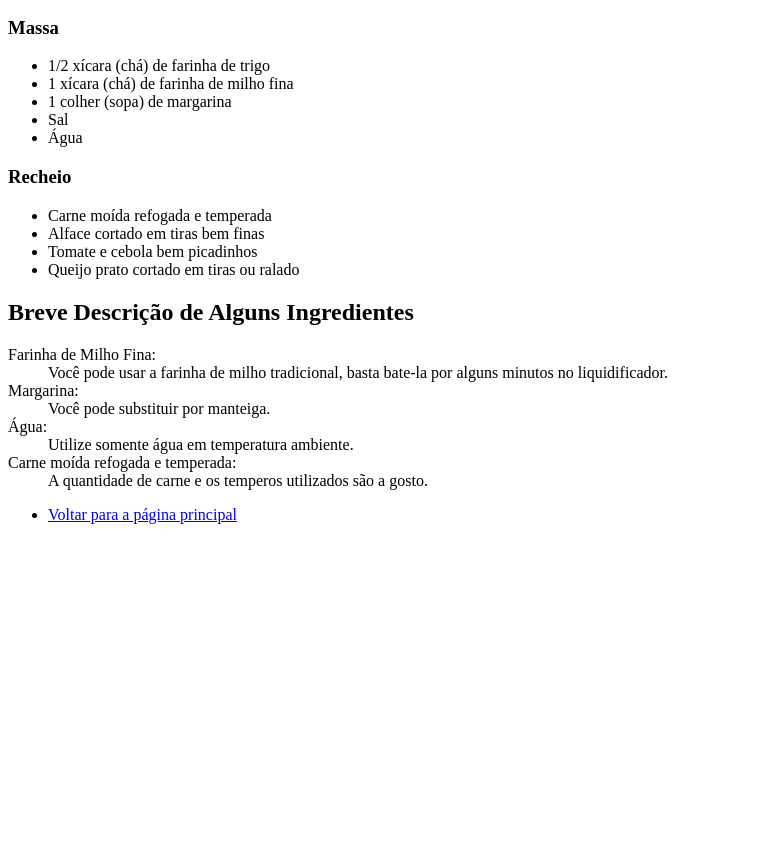
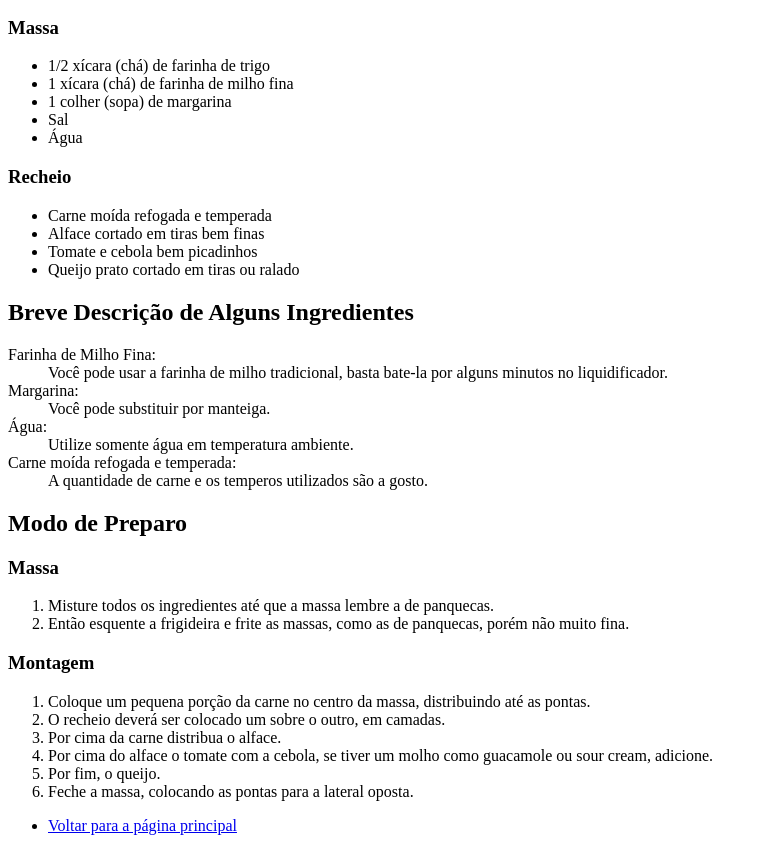
Before and after one commit to ufjf-dcc121/dcc121-2021-1er-atv3-Ana-CM, a plain HTML site: page receita_burrito/burrito.html in a window 1280 px wide. Shown: the part 97-948 px from the top of the page, without its empty margins (0-764 px from the left). Before the commit the page ends 800 px from the top, so only its background shows below. Drawn offline with Linux system fonts and the light colour scheme.

Commit message:
modo de preparo do burrito

```diff
--- a/receita_burrito/burrito.html
+++ b/receita_burrito/burrito.html
@@ -40,6 +40,23 @@
                 <dd>A quantidade de carne e os temperos utilizados são a gosto.</dd>
             </dl>
         </section>
+        <section>
+            <h2>Modo de Preparo</h2>
+            <h3>Massa</h3>
+            <ol>
+                <li>Misture todos os ingredientes até que a massa lembre a de panquecas.</li>
+                <li>Então esquente a frigideira e frite as massas, como as de panquecas, porém não muito fina.</li>
+            </ol>
+            <h3>Montagem</h3>
+            <ol>
+                <li>Coloque um pequena porção da carne no centro da massa, distribuindo até as pontas.</li>
+                <li>O recheio deverá ser colocado um sobre o outro, em camadas.</li>
+                <li>Por cima da carne distribua o alface.</li>
+                <li>Por cima do alface o tomate com a cebola, se tiver um molho como guacamole ou sour cream, adicione.</li>
+                <li>Por fim, o queijo.</li>
+                <li>Feche a massa, colocando as pontas para a lateral oposta.</li>
+            </ol>
+        </section>
     </article>
     <article>
         <section>
```
